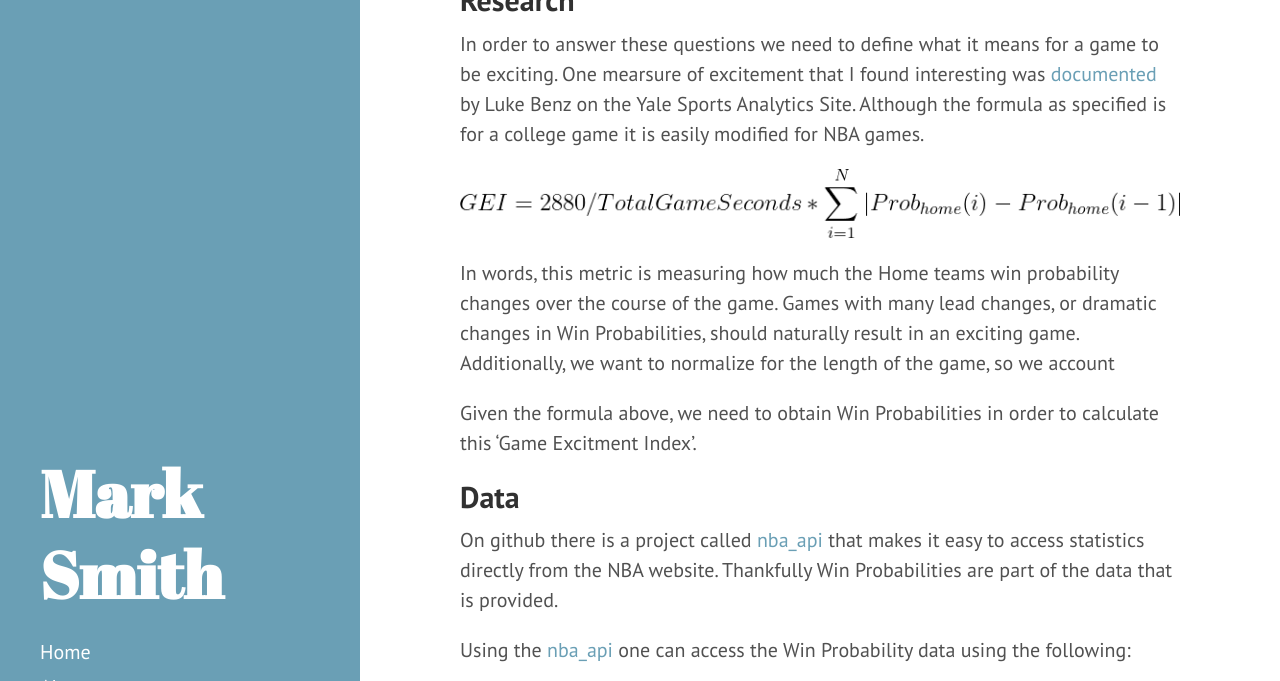
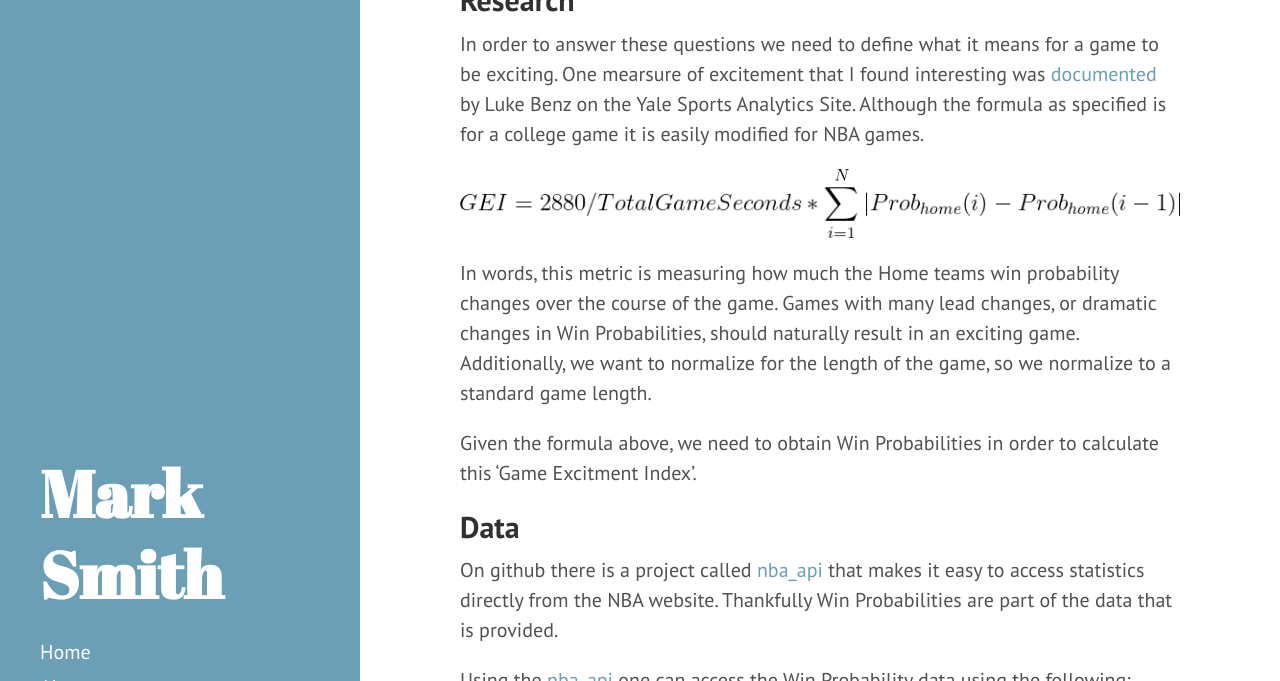
Before and after one commit to markalansmith/markalansmith.github.io, a Jekyll site: the page built from _posts/2021-02-15-nba-game-excitement-index.md, in a window 1280 px wide and 900 px high, scrolled down 549 px, cut to the strip 0-681 px from the top of the window. Built offline with Jekyll 4.4.1, drawn with Linux system fonts in a browser that asks for light colours; nearby versions of some CDN libraries.

Commit message:
Grammar fix for nba excitement

```diff
--- a/_posts/2021-02-15-nba-game-excitement-index.md
+++ b/_posts/2021-02-15-nba-game-excitement-index.md
@@ -22,7 +22,7 @@ In order to answer these questions we need to define what it means for a game to
 
 ![]({{ "/" | relative_url }}public/images/nba_excitement/gei_formula.png?raw=true)
 
-In words, this metric is measuring how much the Home teams win probability changes over the course of the game. Games with many lead changes, or dramatic changes in Win Probabilities, should naturally result in an exciting game. Additionally, we want to normalize for the length of the game, so we account
+In words, this metric is measuring how much the Home teams win probability changes over the course of the game. Games with many lead changes, or dramatic changes in Win Probabilities, should naturally result in an exciting game. Additionally, we want to normalize for the length of the game, so we normalize to a standard game length.
 
 Given the formula above, we need to obtain Win Probabilities in order to calculate this 'Game Excitment Index'.
 
```
